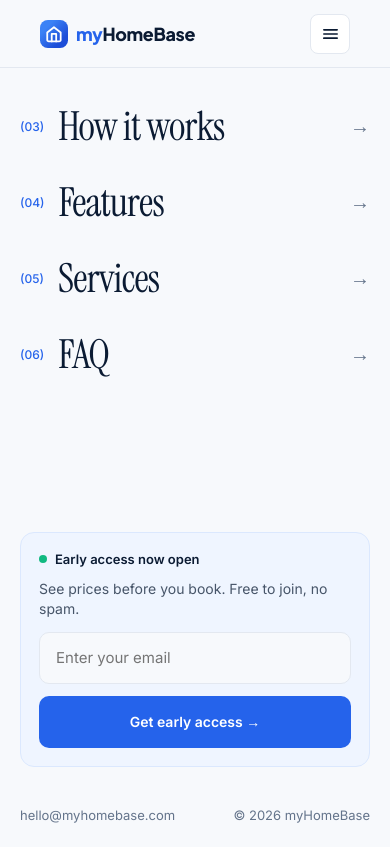
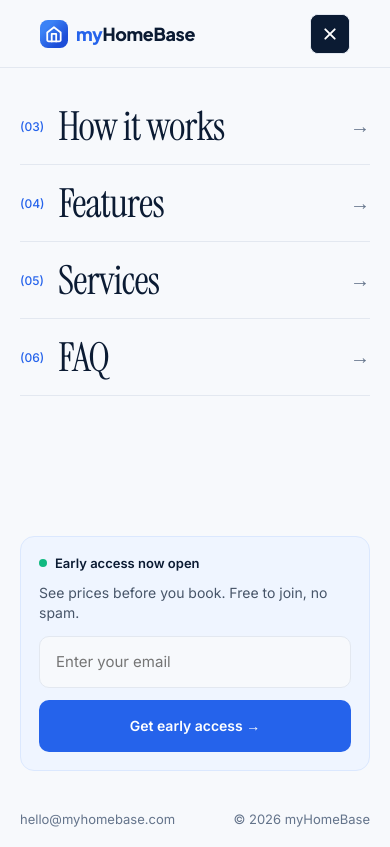
Before and after one commit to ri12oe/myHomeBase, a React (Vite) app: page / in a window 390 px wide. Both pictures are taken after a click on the button "Open menu". Built offline with nearby package versions, Linux system fonts and the light colour scheme.

Commit message:
feat: add XMarkIcon component and update Navbar for menu toggle functionality

```diff
--- a/src/components/Navbar.module.scss
+++ b/src/components/Navbar.module.scss
@@ -22,6 +22,9 @@
     border: 1px solid $color-border;
     background-color: $color-surface;
     cursor: pointer;
+    &[aria-expanded="true"] {
+      background-color: $color-ink900;
+    }
   }
 
   .desktopContent {
@@ -54,7 +57,7 @@
         align-items: center;
         gap: 14px;
         align-self: stretch;
-        border: 0 solid $color-border;
+        border-bottom: 1px solid $color-border;
         text-decoration: none;
         .mobileLinkIndex {
           color: $color-blue600Primary;
--- a/src/components/Navbar.tsx
+++ b/src/components/Navbar.tsx
@@ -3,7 +3,7 @@ import HomeIcon from './HomeIcon'
 import { useId, useRef, useState } from 'react'
 import MenuIcon from './menuIcon'
 import GreenDot from './GreenDot'
-
+import XMarkIcon from './xMarkIcon'
 export default function Navbar() {
   const [isMenuOpen, setIsMenuOpen] = useState(false)
   const menuId = useId()
@@ -39,7 +39,11 @@ export default function Navbar() {
         aria-expanded={isMenuOpen}
         onClick={() => setIsMenuOpen((previous) => !previous)}
       >
-        <MenuIcon />
+        {isMenuOpen ? (
+          <XMarkIcon  />
+        ) : (
+          <MenuIcon />
+        )}
       </button>
 
       <div className={styles.desktopContent}>
@@ -105,7 +109,7 @@ export default function Navbar() {
             className={styles.buttonPrimary}
             onClick={closeMenu}
           >
-            Get early access  →
+            Get early access →
           </button>
         </div>
         <footer>
--- /dev/null
+++ b/src/components/xMarkIcon.tsx
@@ -0,0 +1,53 @@
+// XMarkIcon.tsx
+import React from "react";
+
+interface xMarkIconProps {
+  width?: number;
+  height?: number;
+  className?: string;
+  backgroundColor?: string;
+  iconColor?: string;
+}
+
+const XMarkIcon: React.FC<xMarkIconProps> = ({
+  width = 40,
+  height = 40,
+  className,
+  backgroundColor = "#0B1B33",
+  iconColor = "white",
+}) => {
+  return (
+    <svg
+      xmlns="http://www.w3.org/2000/svg"
+      width={width}
+      height={height}
+      viewBox="0 0 40 40"
+      fill="none"
+      className={className}
+    >
+      <rect width="40" height="40" rx="8" fill={backgroundColor} />
+
+      <rect
+        x="13.6362"
+        y="24.9497"
+        width="16"
+        height="2"
+        rx="1"
+        transform="rotate(-45 13.6362 24.9497)"
+        fill={iconColor}
+      />
+
+      <rect
+        x="15.0503"
+        y="13.636"
+        width="16"
+        height="2"
+        rx="1"
+        transform="rotate(45 15.0503 13.636)"
+        fill={iconColor}
+      />
+    </svg>
+  );
+};
+
+export default XMarkIcon;
```
